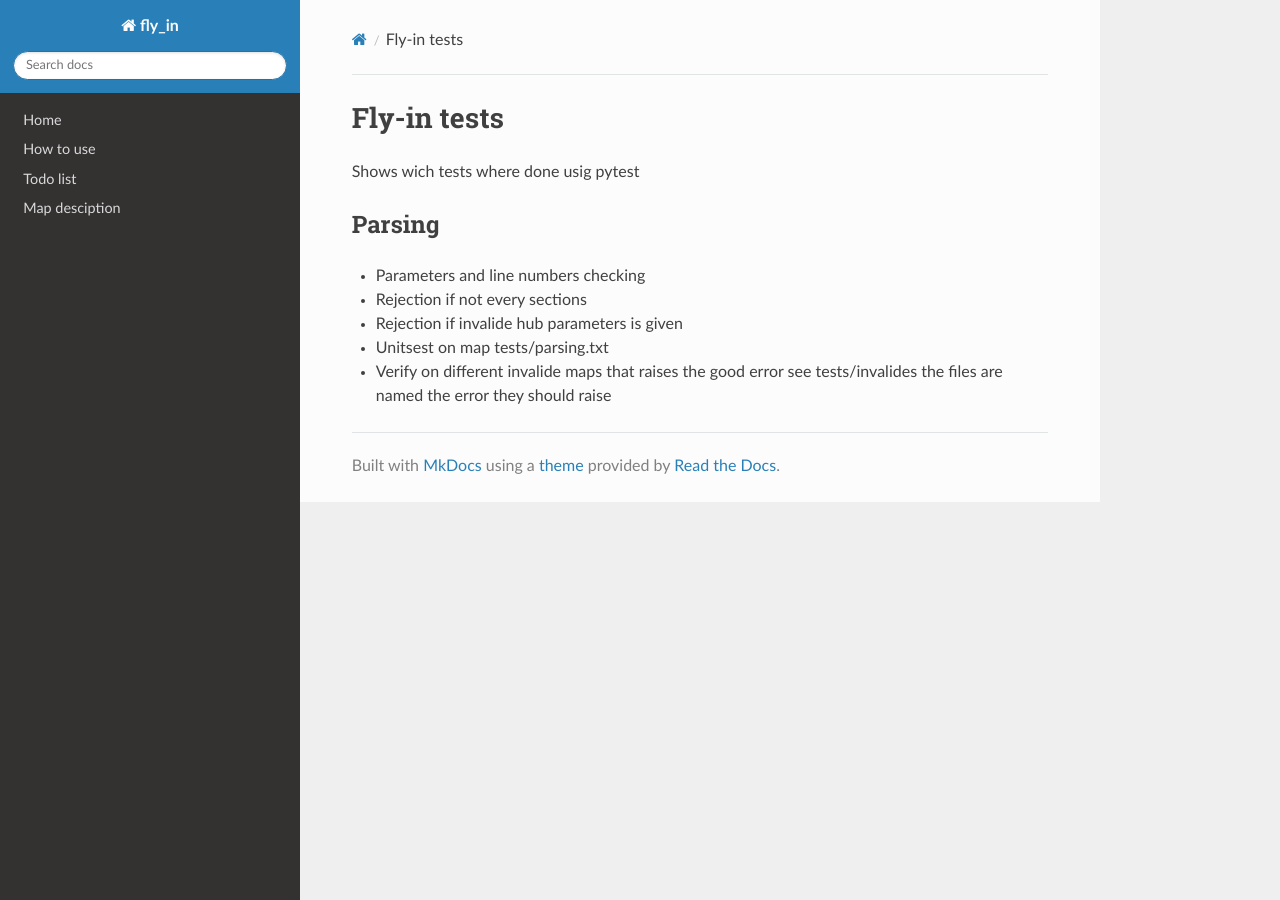
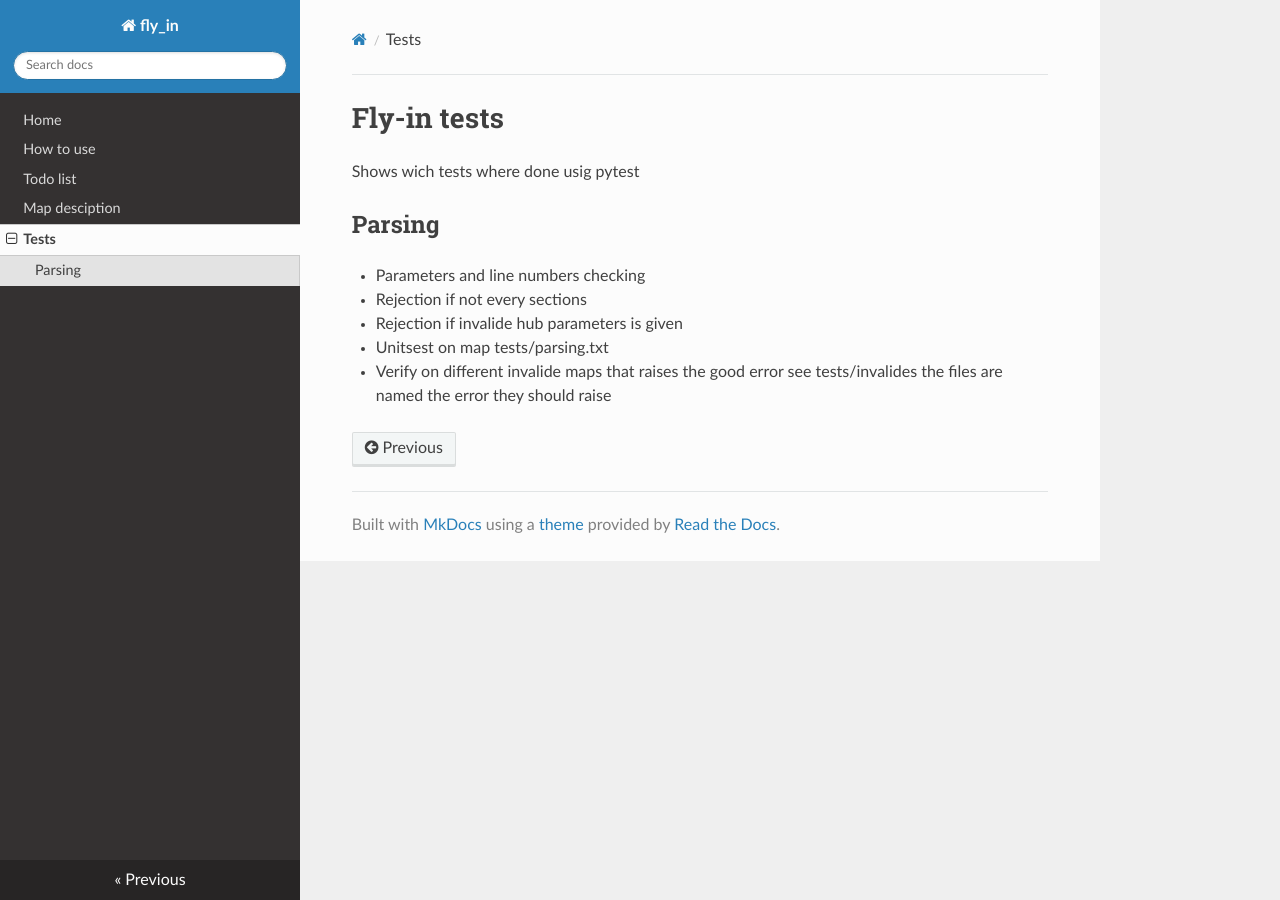
Before and after one commit to SWDeppe/fly-in, an MkDocs documentation site: the page built from docs/test.md, in a window 1280 px wide. Built offline with MkDocs 1.6.1, drawn with Linux system fonts in a browser that asks for light colours; nearby versions of some CDN libraries; some of the changed lines change nothing that is shown.

Commit message:
test(parsing): Some tests for parsing and the mapData it returns

```diff
--- a/mkdocs.yml
+++ b/mkdocs.yml
@@ -6,3 +6,4 @@
   - How to use: usage.md
   - Todo list: TODO.md
   - Map desciption: maps.md
+  - Tests: test.md
```
Also changed, not shown: docs/TODO.md (line endings or trailing spaces).
